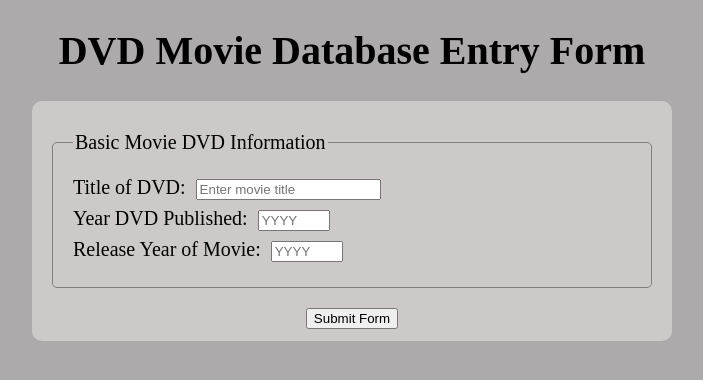
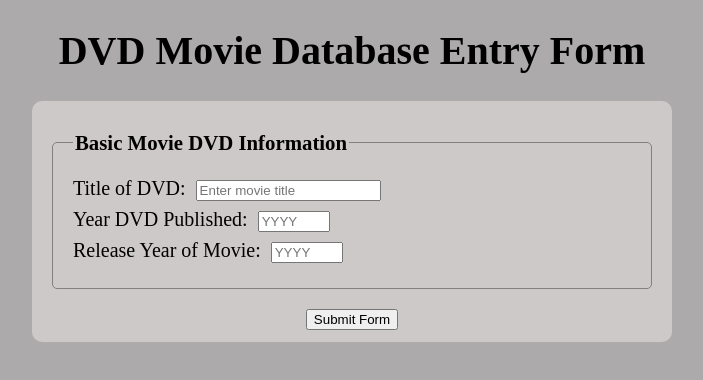
Before and after one commit to jripke74/media-app, a website: page index.html in a window 1280 px wide. Shown: the whole page, without its empty margins (288-991 px from the left). Drawn offline with Linux system fonts and the light colour scheme.

Commit message:
add fieldset legend styles

```diff
--- a/main.css
+++ b/main.css
@@ -23,6 +23,11 @@ fieldset {
   padding: 20px;
 }
 
+fieldset legend {
+  font-size: 1.3rem;
+  font-weight: 600;
+}
+
 input {
   margin: 5px;
 }
```
